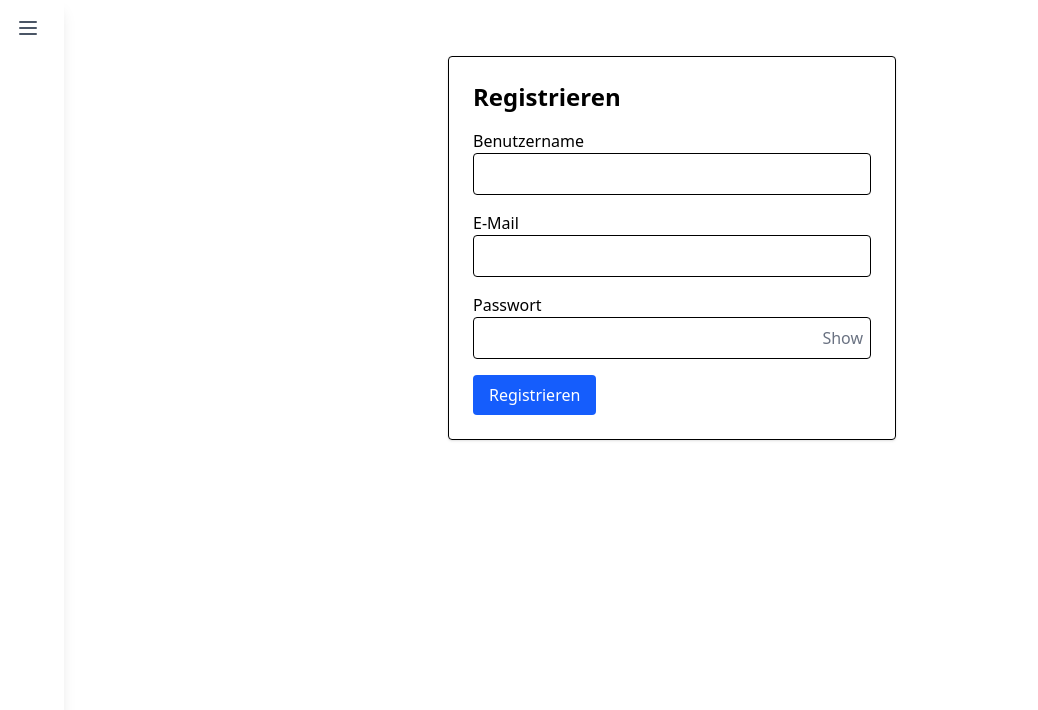
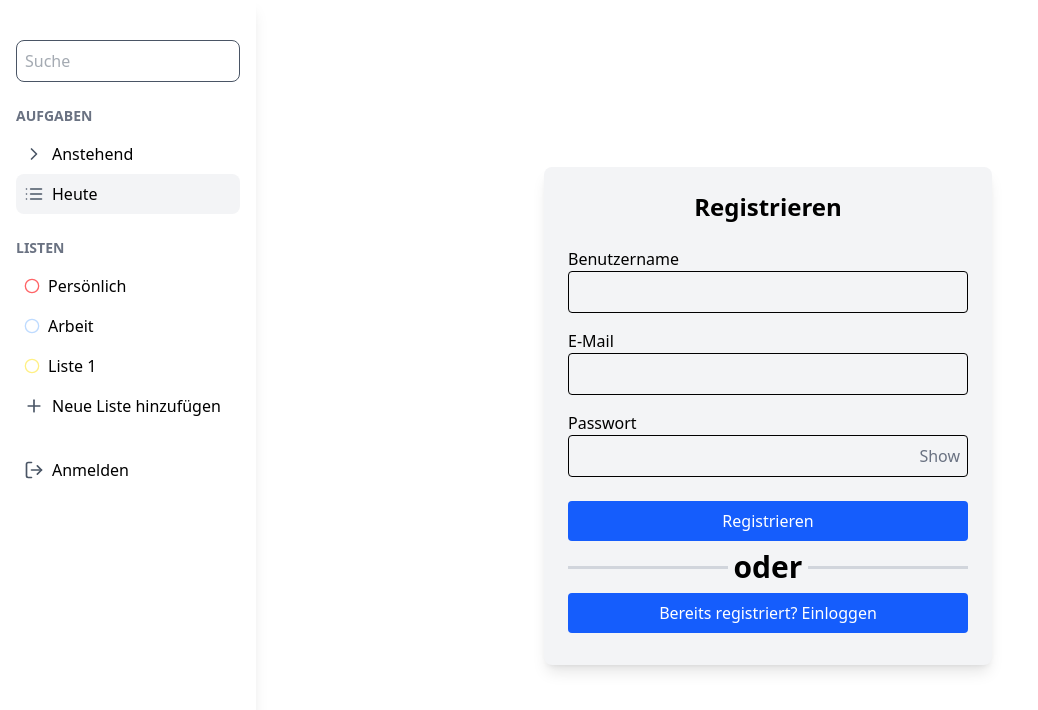
Before and after one commit to ghulamkarimi/ordix.todo-frontend, a React (Vite) app: page /register in a window 1280 px wide. Shown: the top 710 px of the page, without its empty margins (0-1038 px from the left). Built offline with nearby package versions, Linux system fonts and the light colour scheme; no server answers.

Commit message:
feat: enhance Sidebar and RegisterPage with improved layout and mobile responsiveness

```diff
--- a/src/components/menu/Sidebar.tsx
+++ b/src/components/menu/Sidebar.tsx
@@ -33,23 +33,42 @@ const Sidebar = () => {
     dispatch(toggleSidebar());
   };
 
+  // Handle sidebar item click - close sidebar on mobile when open
+  const handleItemClick = () => {
+    if (window.innerWidth < 768 && isSidebarOpen) {
+      dispatch(toggleSidebar());
+    }
+  };
+
   return (
+    <>
+      {/* Backdrop for mobile when sidebar is open */}
+      {isSidebarOpen && (
         <div
-      className={`min-h-screen bg-white shadow-lg flex flex-col p-1 md:p-4 transition-all duration-300 ease-in-out ${
-        isSidebarOpen ? 'w-40 md:w-64' : 'w-10 md:w-16'
+          className="fixed inset-0 bg-black/20 backdrop-blur-sm z-10 md:hidden"
+          onClick={handleToggleSidebar}
+        />
+      )}
+
+      <div
+        className={`min-h-screen bg-white shadow-lg flex flex-col p-1 md:p-4 transition-all duration-300 ease-in-out fixed md:static z-20 ${
+          isSidebarOpen ? 'w-40 md:w-64' : 'w-10 md:w-64'
         }`}
       >
         <div>
           {/* Menü-Header */}
           <div className="flex justify-between items-center mb-6">
             {isSidebarOpen && <h2 className="text-xl font-bold">MENÜ</h2>}
-          <button className="text-gray-600" onClick={handleToggleSidebar}>
+            <button
+              className="text-gray-600 md:hidden"
+              onClick={handleToggleSidebar}
+            >
               <Menu className="w-6 h-6" />
             </button>
           </div>
 
           {/* Suchleiste */}
-        {isSidebarOpen && (
+          {(isSidebarOpen || window.innerWidth >= 768) && (
             <div className="mb-6">
               <input
                 type="text"
@@ -60,65 +79,68 @@ const Sidebar = () => {
           )}
 
           {/* Aufgaben-Bereich */}
-        {isSidebarOpen && (
+          {(isSidebarOpen || window.innerWidth >= 768) && (
             <div className="mb-6">
               <h3 className="text-sm font-semibold text-gray-500 mb-2">AUFGABEN</h3>
               <ul>
-              <li className="flex justify-between items-center p-2 hover:bg-gray-100 rounded-lg">
+                <li
+                  className="flex justify-between items-center p-2 hover:bg-gray-100 rounded-lg"
+                  onClick={handleItemClick}
+                >
                   <div className="flex items-center">
                     <ChevronRight className="w-5 h-5 mr-2 text-gray-600" />
                     <span>Anstehend</span>
                   </div>
-                {/* <span className="bg-gray-200 text-gray-700 text-xs font-semibold px-2 py-1 rounded-full">
-                  12
-                </span> */}
                 </li>
-              <li className="flex justify-between items-center p-2 bg-gray-100 rounded-lg">
+                <li
+                  className="flex justify-between items-center p-2 bg-gray-100 rounded-lg"
+                  onClick={handleItemClick}
+                >
                   <div className="flex items-center">
                     <List className="w-5 h-5 mr-2 text-gray-600" />
                     <span>Heute</span>
                   </div>
-                {/* <span className="bg-gray-200 text-gray-700 text-xs font-semibold px-2 py-1 rounded-full">
-                  5
-                </span> */}
                 </li>
               </ul>
             </div>
           )}
 
           {/* Listen-Bereich */}
-        {isSidebarOpen && (
+          {(isSidebarOpen || window.innerWidth >= 768) && (
             <div className="mb-6">
               <h3 className="text-sm font-semibold text-gray-500 mb-2">LISTEN</h3>
               <ul>
-              <li className="flex justify-between items-center p-2 hover:bg-gray-100 rounded-lg">
+                <li
+                  className="flex justify-between items-center p-2 hover:bg-gray-100 rounded-lg"
+                  onClick={handleItemClick}
+                >
                   <div className="flex items-center">
                     <Circle className="w-4 h-4 text-red-400 mr-2" />
                     <span>Persönlich</span>
                   </div>
-                {/* <span className="bg-gray-200 text-gray-700 text-xs font-semibold px-2 py-1 rounded-full">
-                  3
-                </span> */}
                 </li>
-              <li className="flex justify-between items-center p-2 hover:bg-gray-100 rounded-lg">
+                <li
+                  className="flex justify-between items-center p-2 hover:bg-gray-100 rounded-lg"
+                  onClick={handleItemClick}
+                >
                   <div className="flex items-center">
                     <Circle className="w-4 h-4 text-blue-200 mr-2" />
                     <span>Arbeit</span>
                   </div>
-                {/* <span className="bg-gray-200 text-gray-700 text-xs font-semibold px-2 py-1 rounded-full">
-                  6
-                </span> */}
                 </li>
-              <li className="flex justify-between items-center p-2 hover:bg-gray-100 rounded-lg">
+                <li
+                  className="flex justify-between items-center p-2 hover:bg-gray-100 rounded-lg"
+                  onClick={handleItemClick}
+                >
                   <div className="flex items-center">
                     <Circle className="w-4 h-4 text-yellow-200 mr-2" />
                     <span>Liste 1</span>
                   </div>
-                {/* <span className="bg-gray-200 text-gray-700 text-xs font-semibold px-2 py-1 rounded-full">
-                  3
-                </span> */}
                 </li>
-              <li className="flex items-center p-2 hover:bg-gray-100 rounded-lg">
+                <li
+                  className="flex items-center p-2 hover:bg-gray-100 rounded-lg"
+                  onClick={handleItemClick}
+                >
                   <Plus className="w-5 h-5 mr-2 text-gray-600" />
                   <span>Neue Liste hinzufügen</span>
                 </li>
@@ -131,7 +153,7 @@ const Sidebar = () => {
             <ul>
               {isAuthenticated ? (
                 <>
-                {isSidebarOpen && (
+                  {(isSidebarOpen || window.innerWidth >= 768) && (
                     <div>
                       <li className="flex items-center justify-between p-2 text-sm text-gray-700">
                         <div className="flex items-center gap-2">
@@ -143,10 +165,13 @@ const Sidebar = () => {
                       </li>
                     </div>
                   )}
-                {isSidebarOpen && (
+                  {(isSidebarOpen || window.innerWidth >= 768) && (
                     <li
                       className="flex items-center p-2 hover:bg-gray-100 rounded-lg cursor-pointer"
-                    onClick={handleLogout}
+                      onClick={() => {
+                        handleLogout();
+                        handleItemClick();
+                      }}
                     >
                       <LogOut className="w-5 h-5 mr-2 text-gray-600" />
                       <span>Abmelden</span>
@@ -154,13 +179,17 @@ const Sidebar = () => {
                   )}
                 </>
               ) : (
-              isSidebarOpen ? (
+                (isSidebarOpen || window.innerWidth >= 768) ? (
                   <li
                     className="flex items-center p-2 hover:bg-gray-100 rounded-lg cursor-pointer"
-                  onClick={() => navigate('/login')}
+                    onClick={() => {
+                      navigate('/login');
+                      handleItemClick();
+                    }}
                   >
                     <LogOut className="w-5 h-5 mr-2 text-gray-600" />
-                  <span>Anmelden</span>
+                    <span
+                    >Anmelden</span>
                   </li>
                 ) : null
               )}
@@ -168,6 +197,7 @@ const Sidebar = () => {
           </div>
         </div>
       </div>
+    </>
   );
 };
 
--- a/src/pages/HomePage.tsx
+++ b/src/pages/HomePage.tsx
@@ -7,12 +7,17 @@ const HomePage = () => {
 
   return (
     <div>
-      homepage
-      <ul>
-        {tasks.map((task) => (
-          <li key={task.id}>{task.title}</li>
-        ))}
-      </ul>
+      <h1 className="text-2xl font-bold text-center mb-6">Willkommen auf der Startseite</h1>
+      <div className="bg-gray-100 shadow-lg p-6 rounded-lg w-full max-w-md mx-auto">
+        <h2 className="text-xl font-semibold mb-4">Deine Aufgaben:</h2>
+        <ul className="list-disc pl-5">
+          {tasks.map((task) => (
+            <li key={task.id} className="mb-2">
+              {task.title}
+            </li>
+          ))}
+        </ul>
+      </div>
     </div>
   );
 };
--- a/src/pages/RegisterPage.tsx
+++ b/src/pages/RegisterPage.tsx
@@ -48,8 +48,9 @@ const RegisterPage = () => {
   };
 
   return (
-    <div className="max-w-md mx-auto mt-10 p-6 border rounded shadow">
-      <h1 className="text-2xl font-semibold mb-4">Registrieren</h1>
+    <div className="flex items-center justify-center min-h-screen ">
+       <div className="bg-gray-100 shadow-lg p-6 rounded-lg w-full  max-w-md">
+      <h1 className="text-2xl font-bold text-center mb-6">Registrieren</h1>
       <Formik
         initialValues={initialValues}
         validationSchema={validationSchema}
@@ -110,12 +111,28 @@ const RegisterPage = () => {
           <button
           onClick={()=> navigate("/login")}
             type="submit"
-            className="bg-blue-600 text-white px-4 py-2 rounded hover:bg-blue-700"
+            className="w-full bg-blue-600 text-white p-2 rounded hover:bg-blue-700 transition my-2"
           >
             Registrieren
           </button>
         </Form>
       </Formik>
+
+      <div className="flex w-full items-center justify-center">
+            <div className="border border-b-2 w-full border-gray-300" />
+            <h1 className=" mx-1.5 text-3xl font-semibold text-center">
+              oder
+            </h1>
+            <div className="border border-b-2 w-full border-gray-300" />
+          </div>
+      <button
+        className="w-full bg-blue-600 text-white p-2 rounded hover:bg-blue-700 transition my-2"
+        onClick={() => navigate("/login")}
+      >
+        Bereits registriert? Einloggen
+      </button>
+
+    </div>
     </div>
   );
 };
```
Lines whose indentation alone changed are shown as unchanged.
